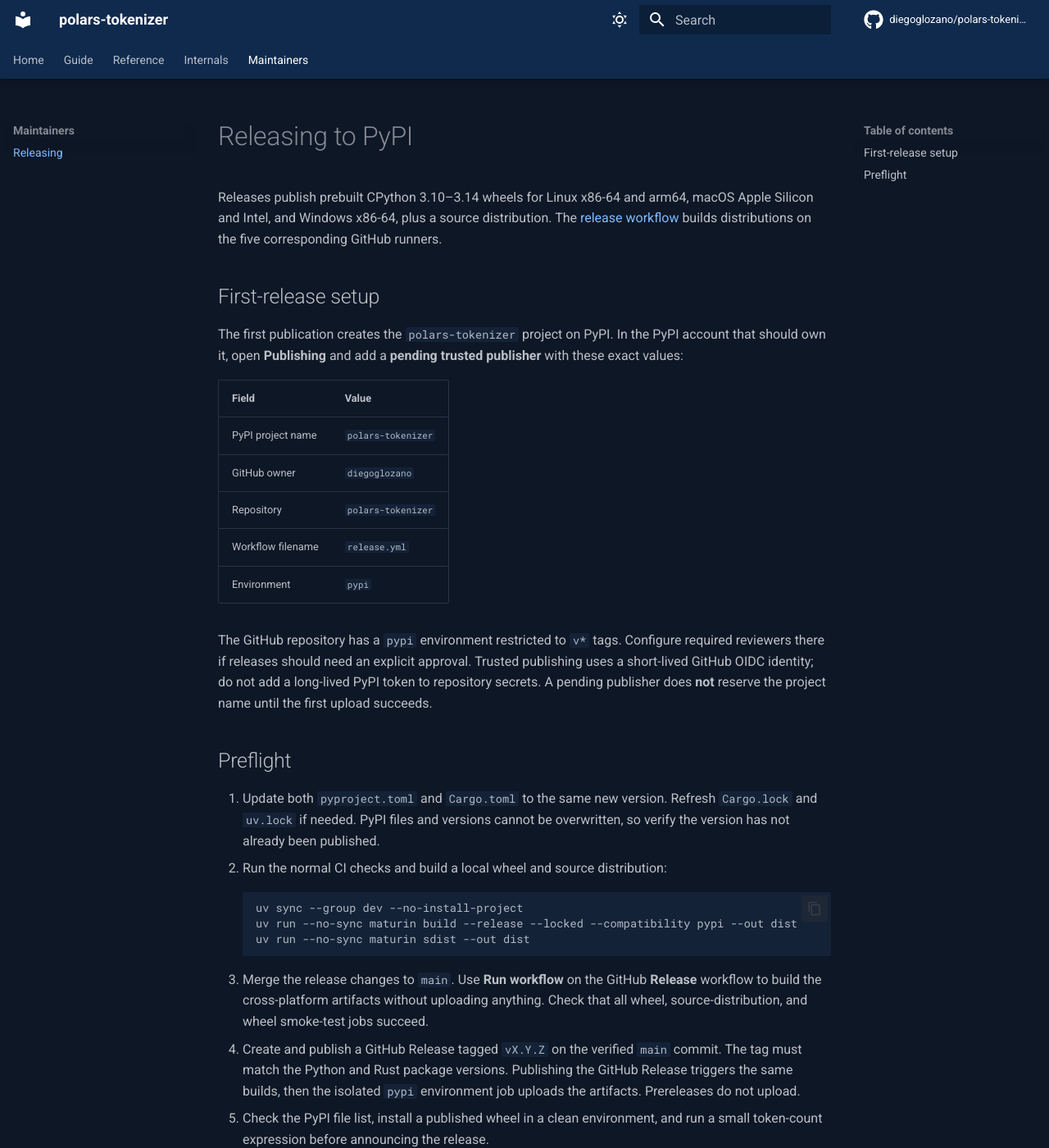
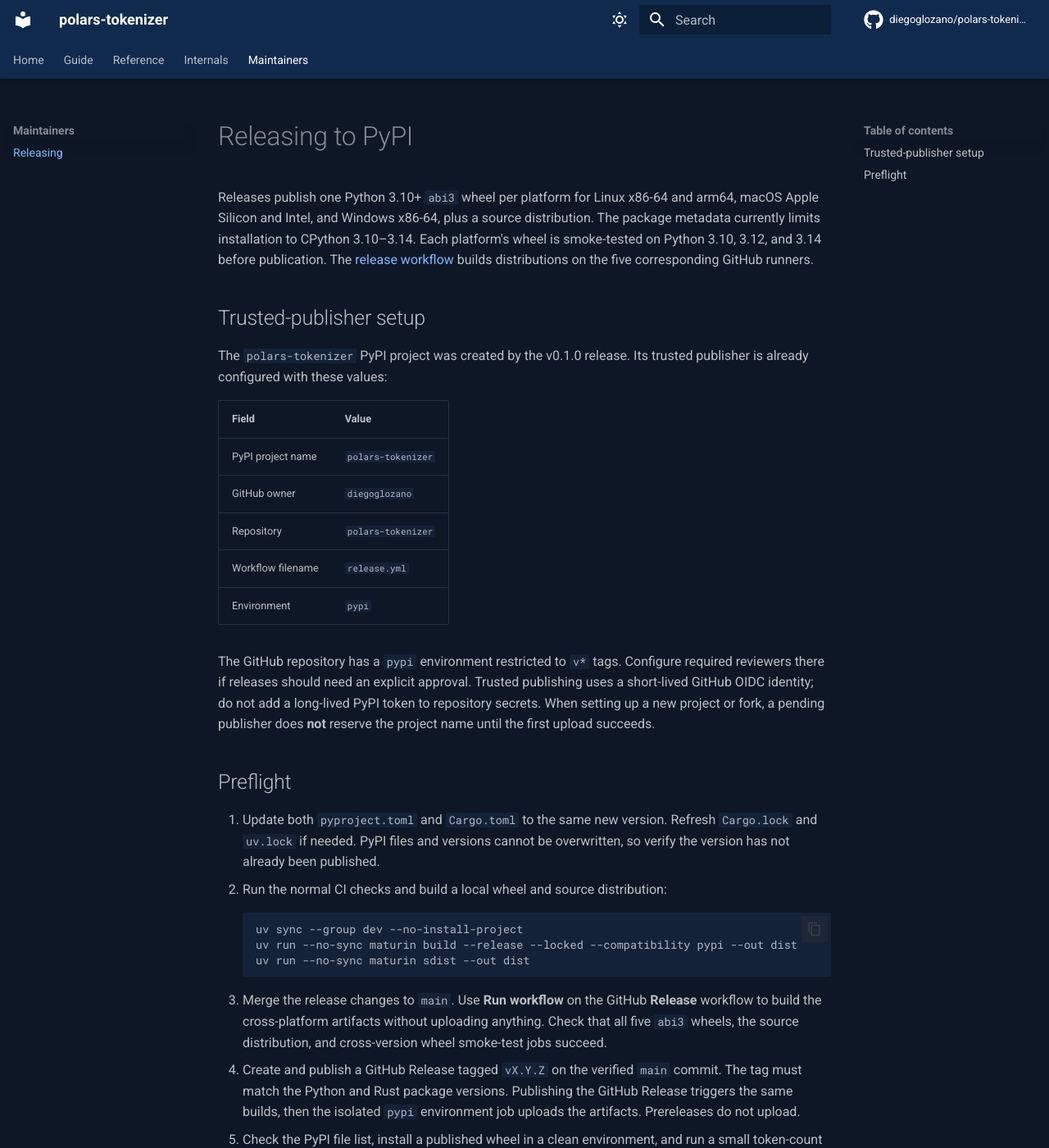
Before and after one commit to diegoglozano/polars-tokenizer, an MkDocs documentation site: the page built from docs/releasing.md, in a window 1280 px wide and 1400 px high. Shown: the whole window at 82% size. Built offline with MkDocs 1.6.1 and Material for MkDocs 9.7.7, drawn with Linux system fonts in a browser that asks for light colours; comment, search, counter and statistics services are not loaded.

Commit message:
Build one abi3 wheel per platform for releases (#54)

````diff
--- a/Cargo.toml
+++ b/Cargo.toml
@@ -20,6 +20,7 @@
 aho-corasick = { version = "=1.1.5", optional = true }
 polars = { version = "=0.52.0", default-features = false }
 polars-core = { version = "=0.52.0", default-features = false, features = ["dtype-categorical"] }
+pyo3 = { version = "=0.26.0", features = ["abi3-py310"] }
 pyo3-polars = { version = "=0.25.0", features = ["derive"] }
 rayon = "1.10"
 serde = { version = "1.0", features = ["derive"] }
--- a/docs/getting-started.md
+++ b/docs/getting-started.md
@@ -2,8 +2,7 @@
 
 ## Install
 
-After the first PyPI release, install the prebuilt wheel for a supported
-platform and CPython 3.10–3.14:
+Install the prebuilt wheel for a supported platform and CPython 3.10–3.14:
 
 ```bash
 python -m pip install polars-tokenizer
--- a/docs/releasing.md
+++ b/docs/releasing.md
@@ -1,15 +1,17 @@
 # Releasing to PyPI
 
-Releases publish prebuilt CPython 3.10–3.14 wheels for Linux x86-64 and arm64,
-macOS Apple Silicon and Intel, and Windows x86-64, plus a source distribution.
+Releases publish one Python 3.10+ `abi3` wheel per platform for Linux x86-64
+and arm64, macOS Apple Silicon and Intel, and Windows x86-64, plus a source
+distribution. The package metadata currently limits installation to CPython
+3.10–3.14. Each platform's wheel is smoke-tested on Python 3.10, 3.12, and
+3.14 before publication.
 The [release workflow](https://github.com/diegoglozano/polars-tokenizer/blob/main/.github/workflows/release.yml)
 builds distributions on the five corresponding GitHub runners.
 
-## First-release setup
+## Trusted-publisher setup
 
-The first publication creates the `polars-tokenizer` project on PyPI. In the
-PyPI account that should own it, open **Publishing** and add a **pending trusted
-publisher** with these exact values:
+The `polars-tokenizer` PyPI project was created by the v0.1.0 release. Its
+trusted publisher is already configured with these values:
 
 | Field | Value |
 | --- | --- |
@@ -22,8 +24,9 @@
 The GitHub repository has a `pypi` environment restricted to `v*` tags.
 Configure required reviewers there if releases should need an explicit approval. Trusted
 publishing uses a short-lived GitHub OIDC identity; do not add a long-lived
-PyPI token to repository secrets. A pending publisher does **not** reserve the
-project name until the first upload succeeds.
+PyPI token to repository secrets. When setting up a new project or fork, a
+pending publisher does **not** reserve the project name until the first upload
+succeeds.
 
 ## Preflight
 
@@ -40,8 +43,8 @@
 
 3. Merge the release changes to `main`. Use **Run workflow** on the GitHub
    **Release** workflow to build the cross-platform artifacts without uploading
-   anything. Check that all wheel, source-distribution, and wheel smoke-test
-   jobs succeed.
+   anything. Check that all five `abi3` wheels, the source distribution, and
+   cross-version wheel smoke-test jobs succeed.
 4. Create and publish a GitHub Release tagged `vX.Y.Z` on the verified `main`
    commit. The tag must match the Python and Rust package versions. Publishing
    the GitHub Release triggers the same builds, then the isolated `pypi`
````
Also changed, not shown: README.md (+3 -2 lines), 2 other files.
